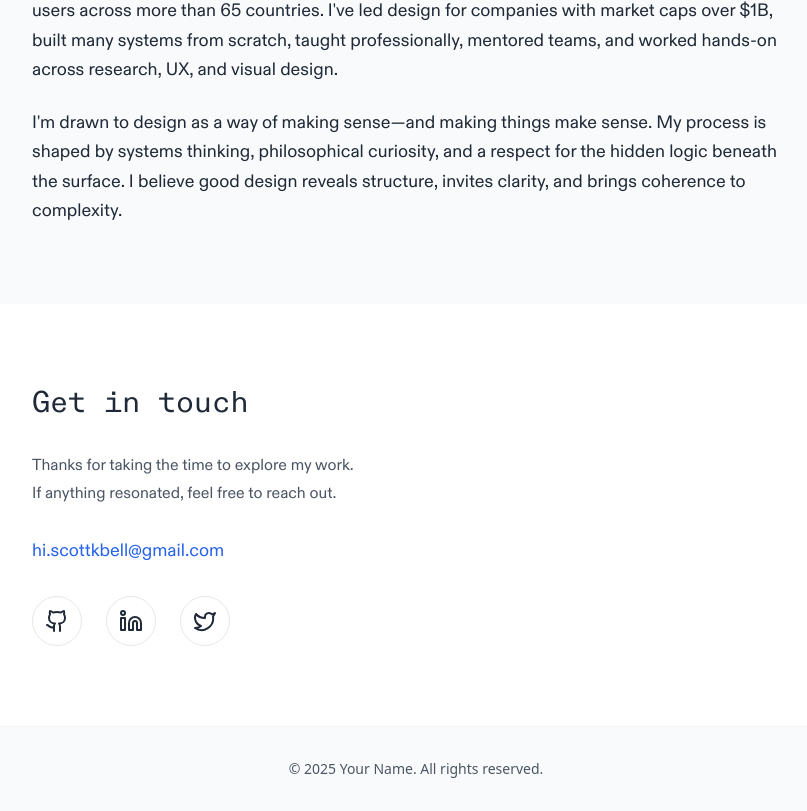
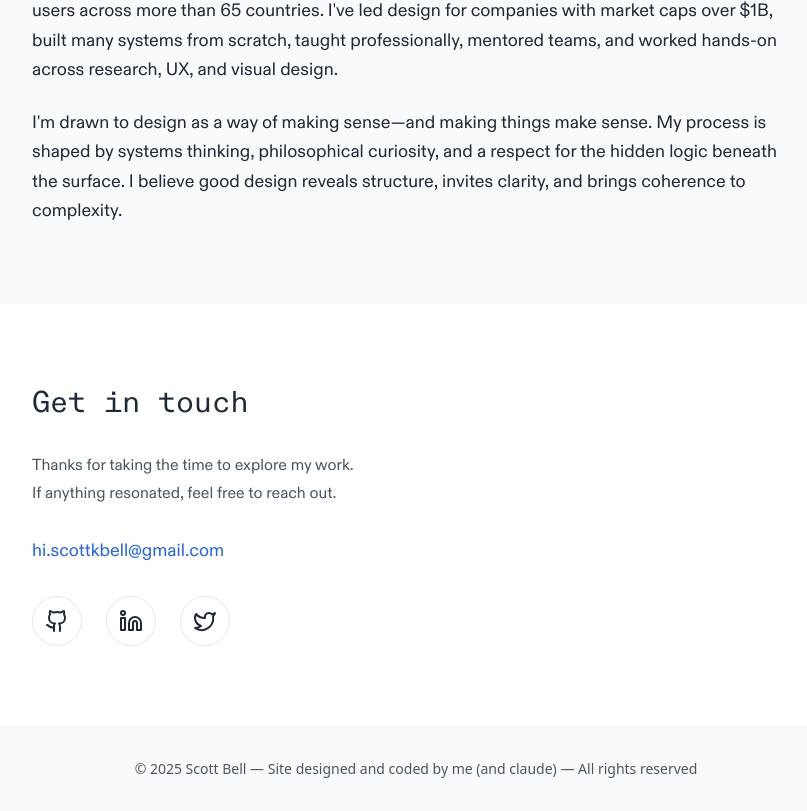
Before and after one commit to skip5this/portfolio, a React (Vite) app: page / in a window 1280 px wide. Shown: the part 4427-5238 px from the top of the page, without its empty margins (224-1031 px from the left). Built offline with nearby package versions, Linux system fonts and the light colour scheme.

Commit message:
Update footer: add 'All rights reserved'

```diff
--- a/src/components/Footer.tsx
+++ b/src/components/Footer.tsx
@@ -3,7 +3,7 @@ export function Footer() {
   return <footer className="py-8 bg-gray-50 border-t border-gray-100">
       <div className="container mx-auto px-4 text-center">
         <p className="text-gray-600 text-sm">
-          © {new Date().getFullYear()} Your Name. All rights reserved.
+          © 2025 Scott Bell — Site designed and coded by me (and claude) — All rights reserved
         </p>
       </div>
     </footer>;
```
